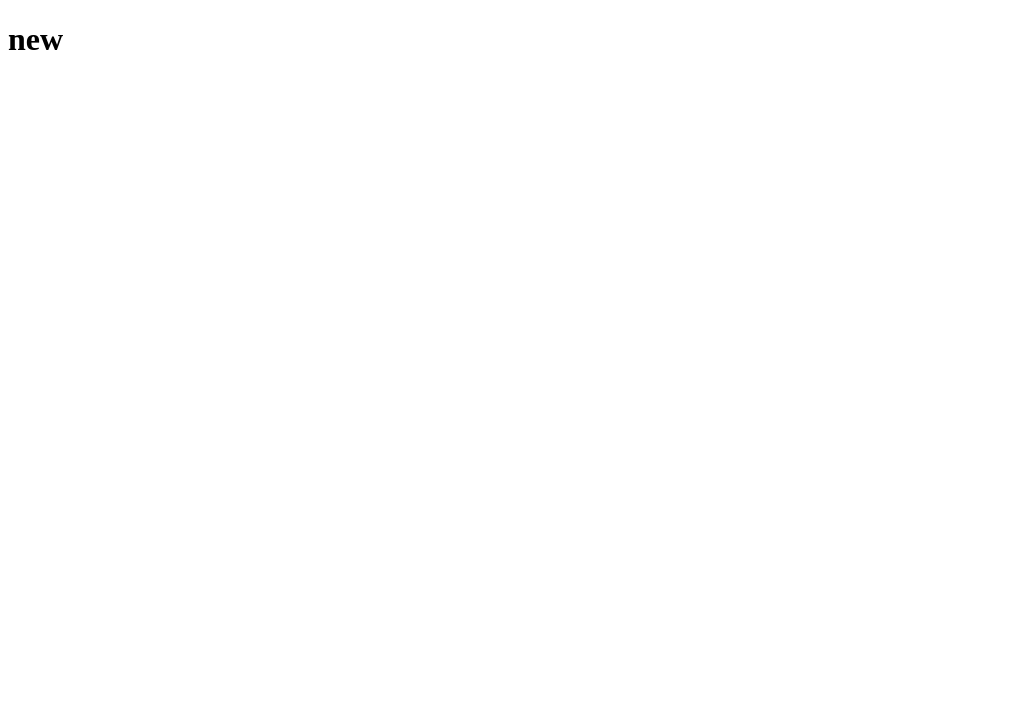
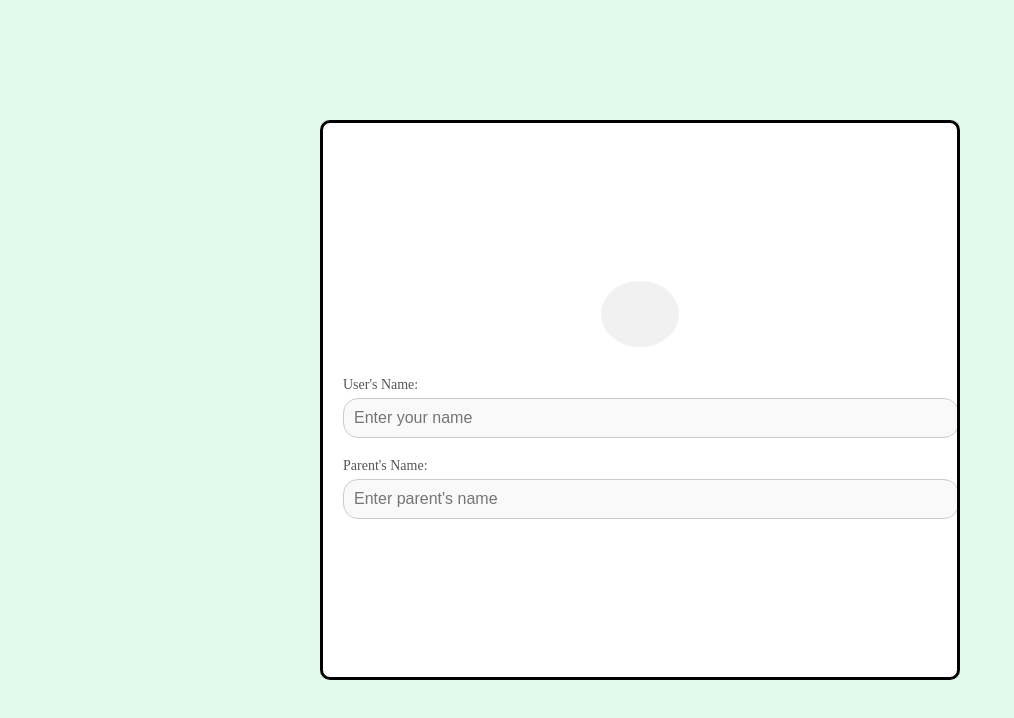
Before and after one commit to kritan-pixel/Code-Odyssey, a plain HTML site: page index.html in a window 1280 px wide. Shown: the whole page, without its empty margins (0-1014 px from the left). Drawn offline with Linux system fonts and the light colour scheme.

Commit message:
upadate:index

```diff
--- a/index.html
+++ b/index.html
@@ -6,8 +6,120 @@
     <title>Document</title>
 </head>
 <body>
-    <h1>new
+    <!DOCTYPE html>
+<html lang="en">
+<head>
+    <meta charset="UTF-8">
+    <meta name="viewport" content="width=device-width, initial-scale=1.0">
+    <title>Child Psychology Friendly Platform</title>
+    <link rel="stylesheet" href="styles.css">
+</head>
+<body>
+    <div class="main-container">
+        <div class="box">
+            <!-- Photo Upload Section -->
+            <div class="photo-upload">
+                <input type="file" id="photo" accept="image/*">
+            </div>
 
-    </h1>
+            <!-- Name Fields -->
+            <div class="name-fields">
+                <div class="input-box">
+                    <label for="user-name">User's Name:</label>
+                    <input type="text" id="user-name" placeholder="Enter your name">
+                </div>
+                <div class="input-box">
+                    <label for="parent-name">Parent's Name:</label>
+                    <input type="text" id="parent-name" placeholder="Enter parent's name">
+                </div>
+            </div>
+        </div>
+    </div>
+    <style>body {
+        margin: 0;
+        padding: 0;
+        background-color: #e0f9e9; /* Light light light green */
+        display: flex;
+        justify-content: center;
+        align-items: center;
+        height: 100vh;
+    }
+
+    /* Centered Box with black border */
+    .main-container {
+        display: flex;
+        justify-content: center;
+        align-items: center;
+        width: 100%;
+        height: 100%;
+    }
+
+    .box {
+        width: 50%;
+        height: 70%;
+        border: 3px solid black;
+        padding: 20px;
+        box-sizing: border-box;
+        display: flex;
+        flex-direction: column;
+        justify-content: center;
+        align-items: center;
+        background-color: white;
+        border-radius: 10px;
+        position: relative;
+        overflow: hidden;
+    }
+
+    /* Photo Upload Section */
+    .photo-upload {
+        display: flex;
+        justify-content: center;
+        align-items: center;
+        width: 13%;
+        height: 13%;
+        margin-bottom: 30px;
+        border-radius: 50%;
+        overflow: hidden;
+        background-color: #f1f1f1; /* Light background color */
+    }
+
+    input[type="file"] {
+        width: 100%;
+        height: 100%;
+        opacity: 0;
+        cursor: pointer;
+    }
+
+    /* Input Boxes for Names (User and Parent) */
+    .name-fields {
+        width: 100%;
+        display: flex;
+        flex-direction: column;
+        gap: 20px;
+    }
+
+    .input-box {
+        width: 100%;
+        display: flex;
+        flex-direction: column;
+    }
+
+    .input-box input {
+        width: 100%;
+        padding: 10px;
+        border-radius: 15px;
+        border: 1px solid #ccc;
+        background-color: #f9f9f9; /* Light light grey background */
+        font-size: 16px;
+    }
+
+    .input-box label {
+        font-size: 14px;
+        margin-bottom: 5px;
+        color: #555;
+    }</style>
 </body>
 </html>
+
+</body>
+</html>
```
